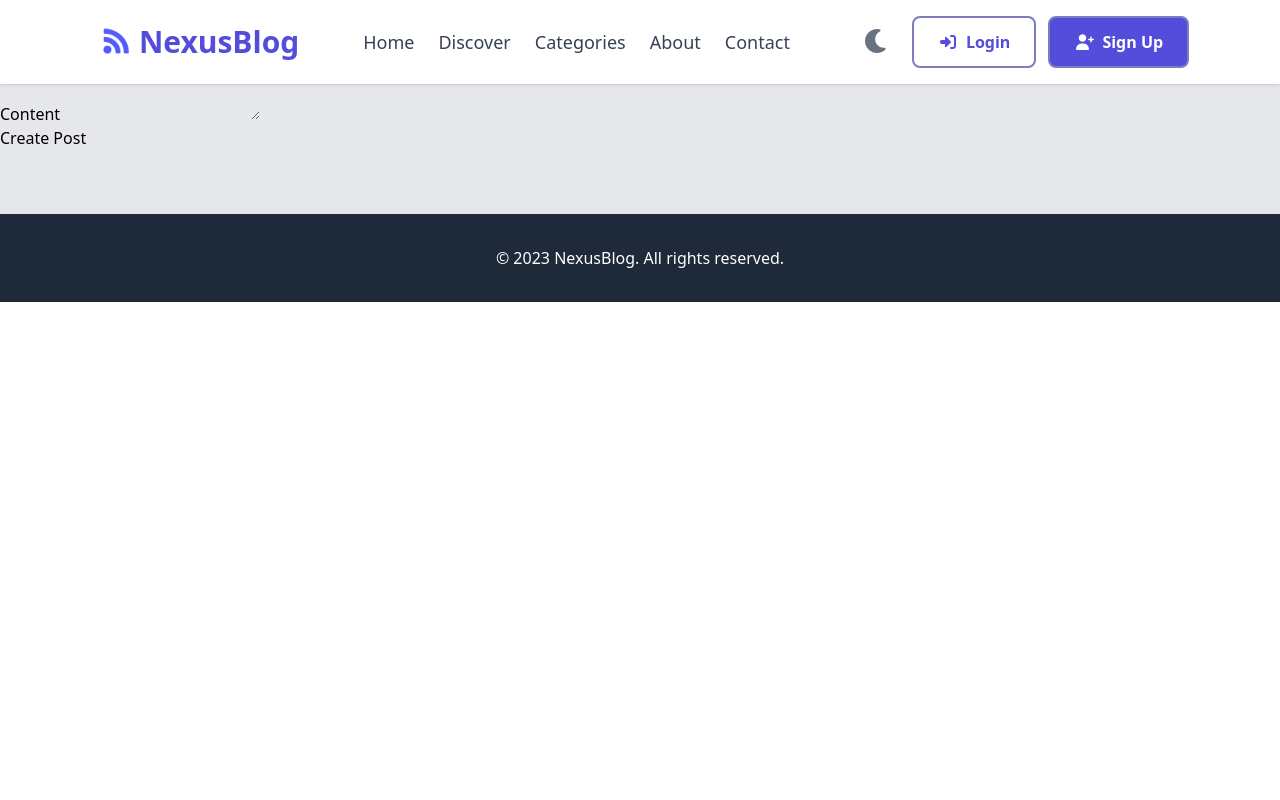
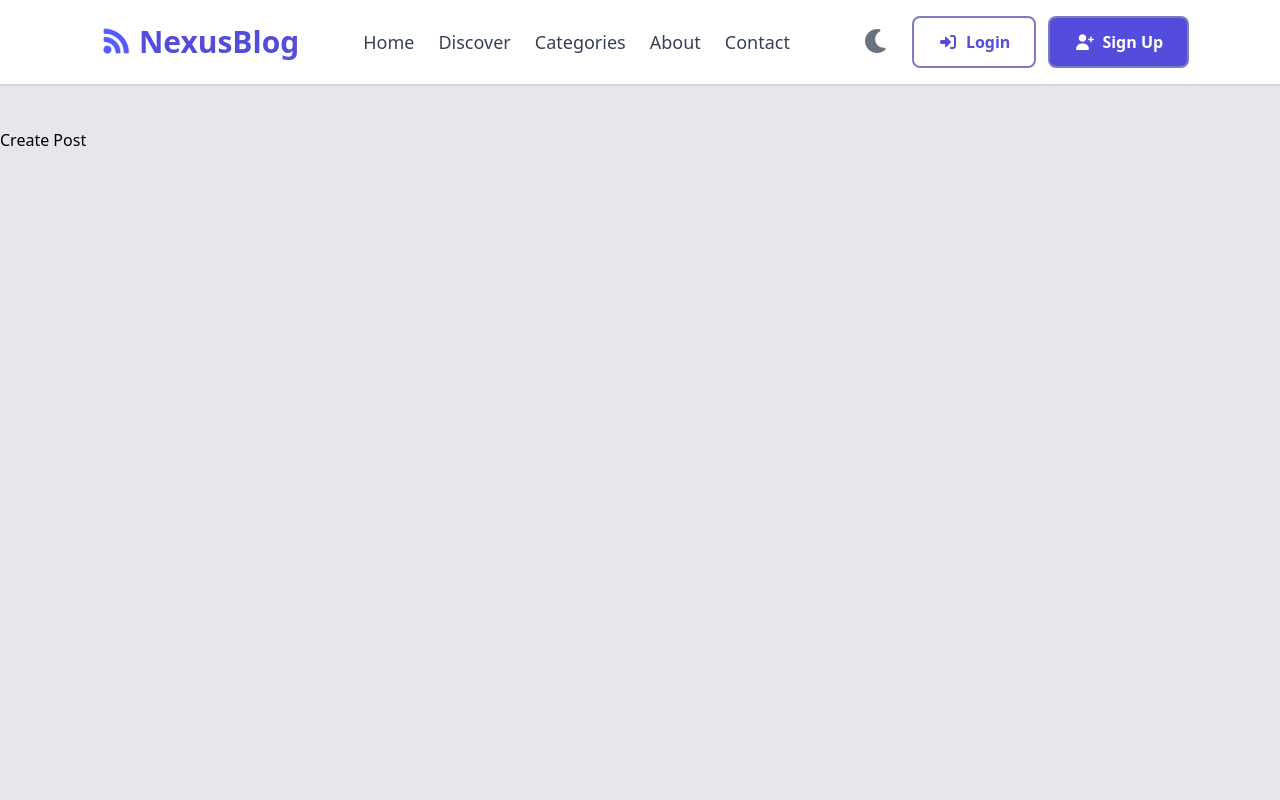
Before and after one commit to ALH-hub/mern-blog-app, a React (Vite) app in the folder client/: page /create-post in a window 1280 px wide. Shown: the top 800 px of the page. Built offline with nearby package versions, Linux system fonts and the light colour scheme.

Commit message:
Refactor CreatePost component and add RichTextEditor
- Updated CreatePost component to simplify the layout and removed the form elements.
- Introduced a new RichTextEditor component using Tiptap for rich text editing capabilities.

```diff
--- a/client/package.json
+++ b/client/package.json
@@ -12,6 +12,10 @@
   "dependencies": {
     "@fortawesome/fontawesome-free": "^7.0.0",
     "@tailwindcss/vite": "^4.1.12",
+    "@tiptap/extension-image": "^3.4.4",
+    "@tiptap/pm": "^3.4.4",
+    "@tiptap/react": "^3.4.4",
+    "@tiptap/starter-kit": "^3.4.4",
     "axios": "^1.11.0",
     "js-cookie": "^3.0.5",
     "react": "^19.1.1",
--- /dev/null
+++ b/client/src/components/RichTextEditor.tsx
@@ -0,0 +1,29 @@
+import { useEditor, EditorContent, EditorContext } from '@tiptap/react';
+import { FloatingMenu, BubbleMenu } from '@tiptap/react/menus';
+import Starterkit from '@tiptap/starter-kit';
+import { useMemo } from 'react';
+
+const RichTextEditor = () => {
+  const editor = useEditor({
+    extensions: [Starterkit],
+    content: '<p>Hello World!</p>',
+  });
+
+  const providerValue = useMemo(() => ({ editor }), [editor]);
+
+  if (!editor) {
+    return <div>Loading editor...</div>;
+  }
+
+  return (
+    <>
+      <EditorContext.Provider value={providerValue}>
+        <EditorContent editor={editor} className='' />
+        <FloatingMenu editor={editor}>This is the floating menu</FloatingMenu>
+        <BubbleMenu editor={editor}>This is the bubble menu</BubbleMenu>
+      </EditorContext.Provider>
+    </>
+  );
+};
+
+export default RichTextEditor;
--- a/client/src/pages/CreatePost.tsx
+++ b/client/src/pages/CreatePost.tsx
@@ -1,19 +1,9 @@
+import React from 'react';
+
 const CreatePost = () => {
   return (
-    <div>
-      <h1>Create Post Page</h1>
-      <p>This is where the Create Post form will go.</p>
-      <form>
-        <div>
-          <label htmlFor='title'>Title</label>
-          <input type='text' id='title' name='title' required />
-        </div>
-        <div>
-          <label htmlFor='content'>Content</label>
-          <textarea id='content' name='content' required></textarea>
-        </div>
-        <button type='submit'>Create Post</button>
-      </form>
+    <div className='pt-32 m-auto min-h-screen'>
+      <h1>Create Post</h1>
     </div>
   );
 };
```
Also changed, not shown: 1 other file (tests, documents, lock files or other folders).
